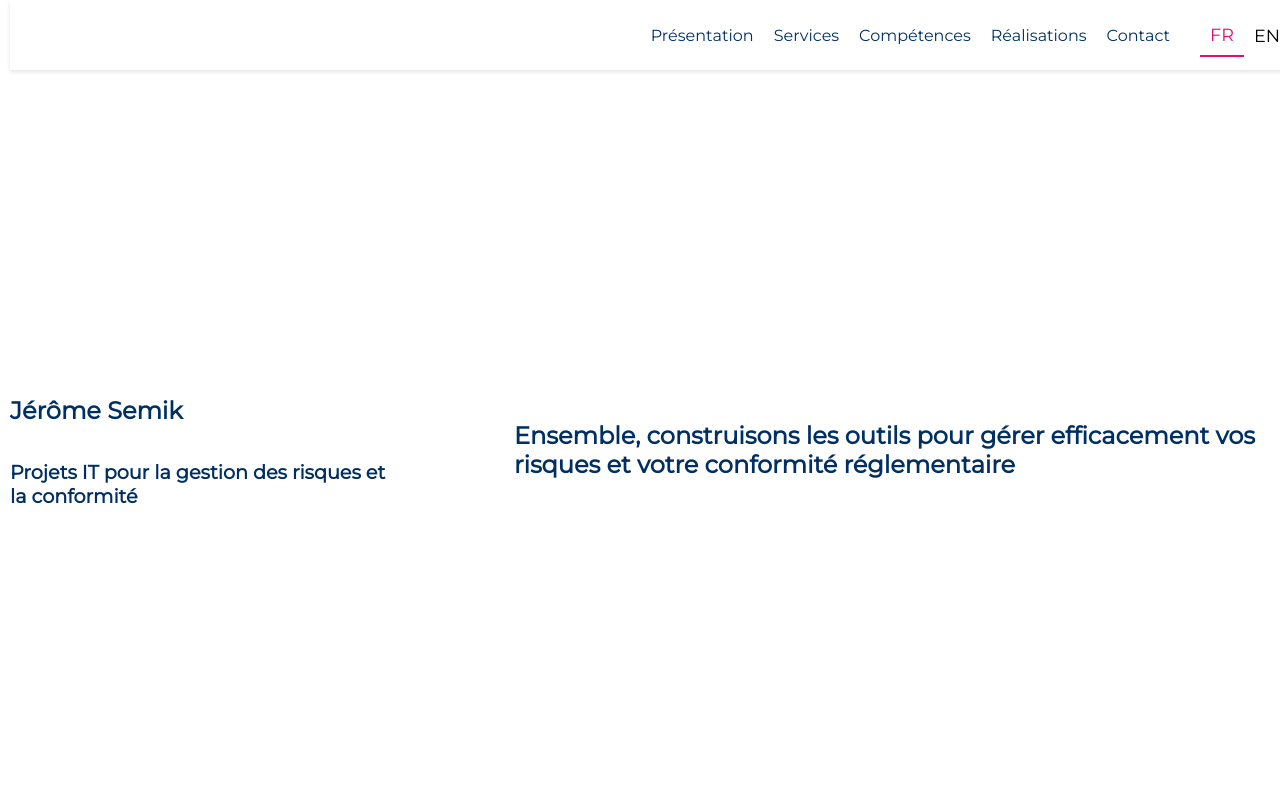
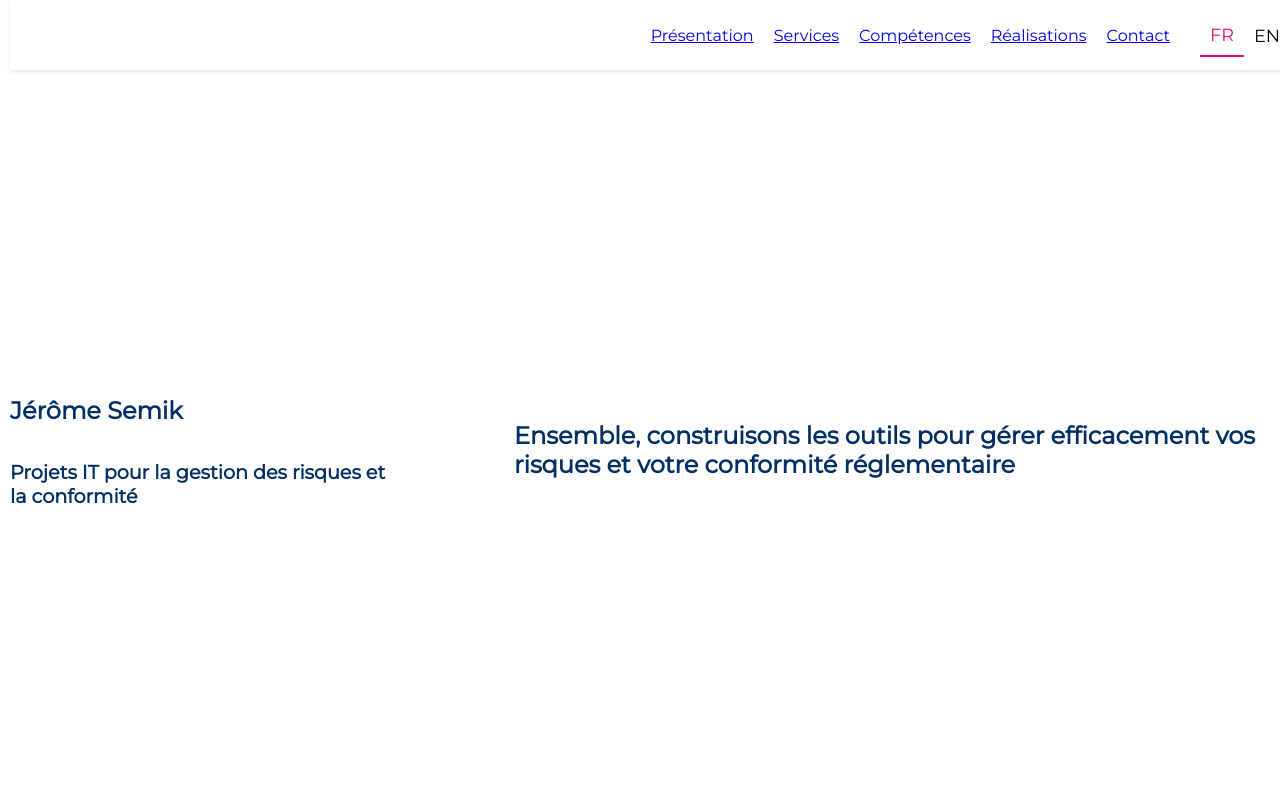
Before and after one commit to Myzaka/Personal-page, a React (Create React App) app in the folder frontend/: page / in a window 1280 px wide. Shown: the top 800 px of the page. Built offline with nearby package versions, Linux system fonts and the light colour scheme.

Commit message:
Ajout balises Header et Body

```diff
--- a/frontend/src/App.js
+++ b/frontend/src/App.js
@@ -4,7 +4,7 @@ import './App.css';
 import Header from './components/Header/Header';
 import Presentation from './components/Presentation/Presentation';
 import Services from './components/Services/Services';
-import Competences from './components/Competences/Competences';
+import Skills from './components/Skills/Skills';
 import Footer from './components/Footer/Footer';
 
 function App() {
@@ -14,7 +14,7 @@ function App() {
         <Header language={'fr'}/>
         <Presentation language={'fr'} />
         <Services language={'fr'} />
-        <Competences language={'fr'} />
+        <Skills language={'fr'} />
         <Footer language={'fr'} />
       </div>
     </LanguageContext>
--- a/frontend/src/components/Header/Header.jsx
+++ b/frontend/src/components/Header/Header.jsx
@@ -1,4 +1,4 @@
-import React from 'react';
+/*import React from 'react';
 import './Header_style.scss';
 import texts from './Header_text.json';
 import LanguageSelector from '../Language/Language';
@@ -21,4 +21,28 @@ export default function Header() {
       <LanguageSelector />
     </header>
   );
+}*/
+
+import React from 'react';
+import './Header_style.scss';
+import texts from './Header_text.json';
+import LanguageSelector from '../Language/Language';
+import { useLang } from '../Generic/Language_context';
+
+export default function Header() {
+  const { language } = useLang();
+  const text = texts[language];
+
+  return (
+    <header className='header'>
+      <ul className="header__list">
+        <li className="header__list--item"><a href="#presentation">{text.presentation}</a></li>
+        <li className="header__list--item"><a href="#services">{text.services}</a></li>
+        <li className="header__list--item"><a href="#skills">{text.skills}</a></li>
+        <li className="header__list--item"><a href="#projects">{text.projects}</a></li>
+        <li className="header__list--item"><a href="#contact">{text.contact}</a></li>
+      </ul>
+      <LanguageSelector />
+    </header>
+  );
 }
--- a/frontend/src/components/Presentation/Presentation.jsx
+++ b/frontend/src/components/Presentation/Presentation.jsx
@@ -7,7 +7,7 @@ export default function Presentation() {
     const { language } = useLang();
     const text = texts[language];
     return(
-        <section className='presentation'>
+        <section className='presentation' id='presentation'>
             <div className='presentation__panel1'>
                 <h1 className='presentation__maintitle'>{text.name}</h1>
                 <h2 className='presentation__subtitle'>{text.offer}</h2>
--- a/frontend/src/components/Services/Services.jsx
+++ b/frontend/src/components/Services/Services.jsx
@@ -9,7 +9,7 @@ export default function Services() {
     const { language } = useLang();
     const text = texts[language];
     return(
-        <section className='services'>
+        <section className='services' id='services'>
             <h1>Services</h1>
             <div className='services__list'>
                 <Block
--- a/frontend/src/components/Competences/Competences.jsx
+++ b/frontend/src/components/Skills/Skills.jsx
@@ -1,17 +1,17 @@
 import React from 'react';
-import './Competences_style.scss';
-import texts from './Competences_text.json';
+import './Skills_style.scss';
+import texts from './Skills_text.json';
 import Block from '../Generic/Block/Block';
 import '../Generic/Block/Block_style.scss';
 import { useLang } from '../Generic/Language_context';
 
-export default function Competences() {
+export default function Skills() {
     const { language } = useLang();
     const text = texts[language];
     return(
-        <section className='competences'>
+        <section className='skills' id='skills'>
             <h1>Competences</h1>
-            <div className='competences__list'>
+            <div className='skills__list'>
                 <Block
                     language={'fr'}
                     title={text['title1']}
--- a/frontend/src/components/Competences/Competences_style.scss
+++ b/frontend/src/components/Skills/Skills_style.scss
@@ -1,4 +1,4 @@
-.competences {
+.skills {
     display: flex;
     flex-direction: column;
     height: 500px;
```
Also changed, not shown: frontend/src/components/Skills/Skills_text.json (renamed from frontend/src/components/Competences/Competences_text.json).
